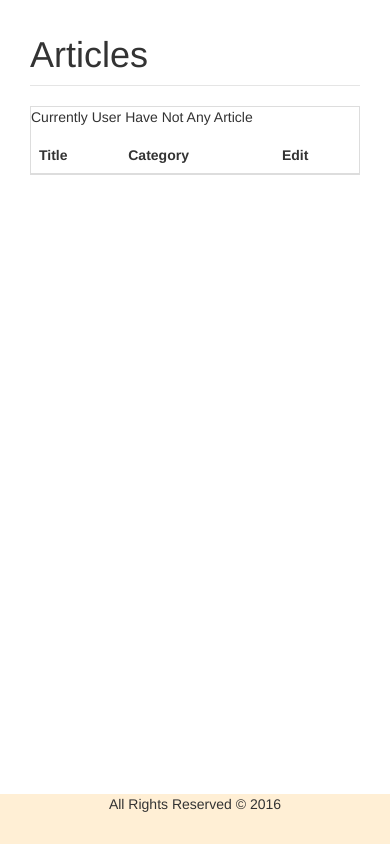
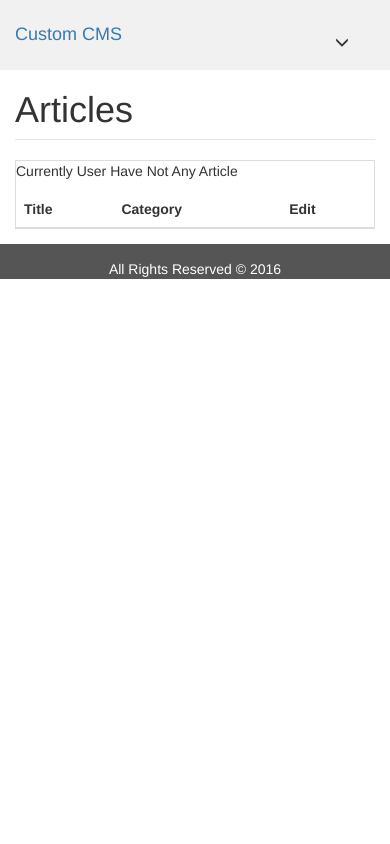
Before and after one commit to ahmedkhan847/customcms, a PHP site: page /articlelist in a window 390 px wide. Run offline with PHP 8.4, Linux system fonts and the light colour scheme; the visitor is signed in with stand-in values (Sample User, id 1); data comes from the database, SQL or seed files in the repository; lists and menus that the app fills with data are empty; some libraries are stand-ins or nearby versions.

Commit message:
Updated dashboard

```diff
--- a/articleinsert.php
+++ b/articleinsert.php
@@ -8,7 +8,7 @@ if(empty($_SESSION["username"]))
 }
 
 
-include 'header/header2.php';
+include 'header/header3.php';
 include 'class/articles.php';
 $user = $_SESSION["username"];
 $crud = new Articles();
@@ -172,4 +172,4 @@ bkLib.onDomLoaded(function() {
 </form>
 
 
-<?php include 'footer/footer2.php';?>
+<?php include 'footer/footer3.php';?>
--- a/articlelist.php
+++ b/articlelist.php
@@ -8,7 +8,7 @@ if(empty($_SESSION["username"]))
 }
 
 
-	include 'header/header2.php';
+	include 'header/header3.php';
   include 'class/articles.php';
 	$user = $_SESSION['username'];
     $articles = new Articles();
@@ -88,4 +88,4 @@ $("button").on("click", function(e) {
 });
 
 </script>
-<?php include 'footer/footer2.php';?>
+<?php include 'footer/footer3.php';?>
--- a/articleupdate.php
+++ b/articleupdate.php
@@ -10,7 +10,7 @@ if(empty($_SESSION["username"]))
 }
 
 
-include 'header/header2.php';
+include 'header/header3.php';
 include 'class/articles.php';
 $user = $_SESSION["username"];
 $aid = $_GET['aid'];
@@ -210,4 +210,4 @@ bkLib.onDomLoaded(function() {
 </form>
 
 
-<?php include 'footer/footer2.php';?>
+<?php include 'footer/footer3.php';?>
--- a/dashboard.php
+++ b/dashboard.php
@@ -9,7 +9,7 @@ if(empty($_SESSION["username"]))
 else
 {
      include 'class/users.php';
-	include 'header/header2.php';
+	include 'header/header3.php';
 
 	$users = $_SESSION['username'];
     $user = new User();
@@ -74,4 +74,4 @@ else
 
 
 
-<?php include 'footer/footer2.php';?>
+<?php include 'footer/footer3.php';?>
--- /dev/null
+++ b/footer/footer3.php
@@ -0,0 +1,15 @@
+<!-- jQuery library -->
+<script src="style/js/jquery.min.js"></script>
+<!-- Latest compiled JavaScript -->
+<script src="style/js/bootstrap.min.js"></script>
+</div>
+  </div>
+</div>
+
+
+        <footer class="container-fluid">
+    <p class="gont">All Rights Reserved &copy; <?php echo date("Y")?></p>
+    </footer>
+
+</body>
+</html>
--- /dev/null
+++ b/header/header3.php
@@ -0,0 +1,84 @@
+<!DOCTYPE html>
+<!--
+To change this license header, choose License Headers in Project Properties.
+To change this template file, choose Tools | Templates
+and open the template in the editor.
+-->
+<html>
+    <head>
+        <meta charset="UTF-8">
+         <meta name="viewport" content="width=device-width, initial-scale=1">
+        <title>Custom Content Mangement System</title>
+        <!-- Latest compiled and minified CSS -->
+        <link rel="stylesheet" href="style/css/bootstrap.min.css">
+        <link href="style/css/style.css" rel="stylesheet">
+            <!-- Custom CSS -->
+
+
+    <!-- HTML5 Shim and Respond.js IE8 support of HTML5 elements and media queries -->
+    <!-- WARNING: Respond.js doesn't work if you view the page via file:// -->
+    <!--[if lt IE 9]>
+        <script src="https://oss.maxcdn.com/libs/html5shiv/3.7.0/html5shiv.js"></script>
+        <script src="https://oss.maxcdn.com/libs/respond.js/1.4.2/respond.min.js"></script>
+    <![endif]-->
+    <style type="text/css">
+        /* Set height of the grid so .sidenav can be 100% (adjust if needed) */
+    .row.content {height: 1500px}
+
+    /* Set gray background color and 100% height */
+    .sidenav {
+      background-color: #f1f1f1;
+      height: 100%;
+    }
+
+    /* Set black background color, white text and some padding */
+    footer {
+      background-color: #555;
+      color: white;
+      padding: 15px;
+    }
+
+    /* On small screens, set height to 'auto' for sidenav and grid */
+    @media screen and (max-width: 767px) {
+      .sidenav {
+        height: auto;
+        padding: 15px;
+      }
+      .row.content {height: auto;}
+    }
+
+
+
+    </style>
+    </head>
+    <body>
+
+<div class="container-fluid">
+  <div class="row content">
+    <div class="col-md-2 sidenav">
+        <button type="button" class="navbar-toggle " data-toggle="collapse" data-target="#myNavbar">
+        <span class="glyphicon glyphicon-menu-down"></span>
+      </button>
+      <h4><a href="index">Custom CMS</a></h4>
+<div class="collapse navbar-collapse" id="myNavbar">
+      <ul class="nav nav-pills nav-stacked">
+        <li>
+                    <a href="dashboard">Dashboard</a>
+                </li>
+                <li>
+                    <a href="articlelist">Article View</a>
+                </li>
+                <li>
+                    <a href="articleinsert">Insert Article</a>
+                </li>
+                <li>
+                    <a href="setting">User Setting</a>
+                </li>
+                <li>
+                    <a href="logout">LogOut</a>
+                </li>
+      </ul></div>
+
+    </div>
+
+    <div class="col-md-offset-1 col-md-9">
--- a/setting.php
+++ b/setting.php
@@ -8,7 +8,7 @@ if(empty($_SESSION["username"]))
 }
 
 include 'class/users.php';
-include 'header/header2.php';
+include 'header/header3.php';;
 
 	$users = $_SESSION['username'];
     $user = new User();
@@ -192,4 +192,4 @@ include 'header/header2.php';
 </form>
 
 </div>
- <?php include 'footer/footer2.php' ?>
+ <?php include 'footer/footer3.php'; ?>
```
